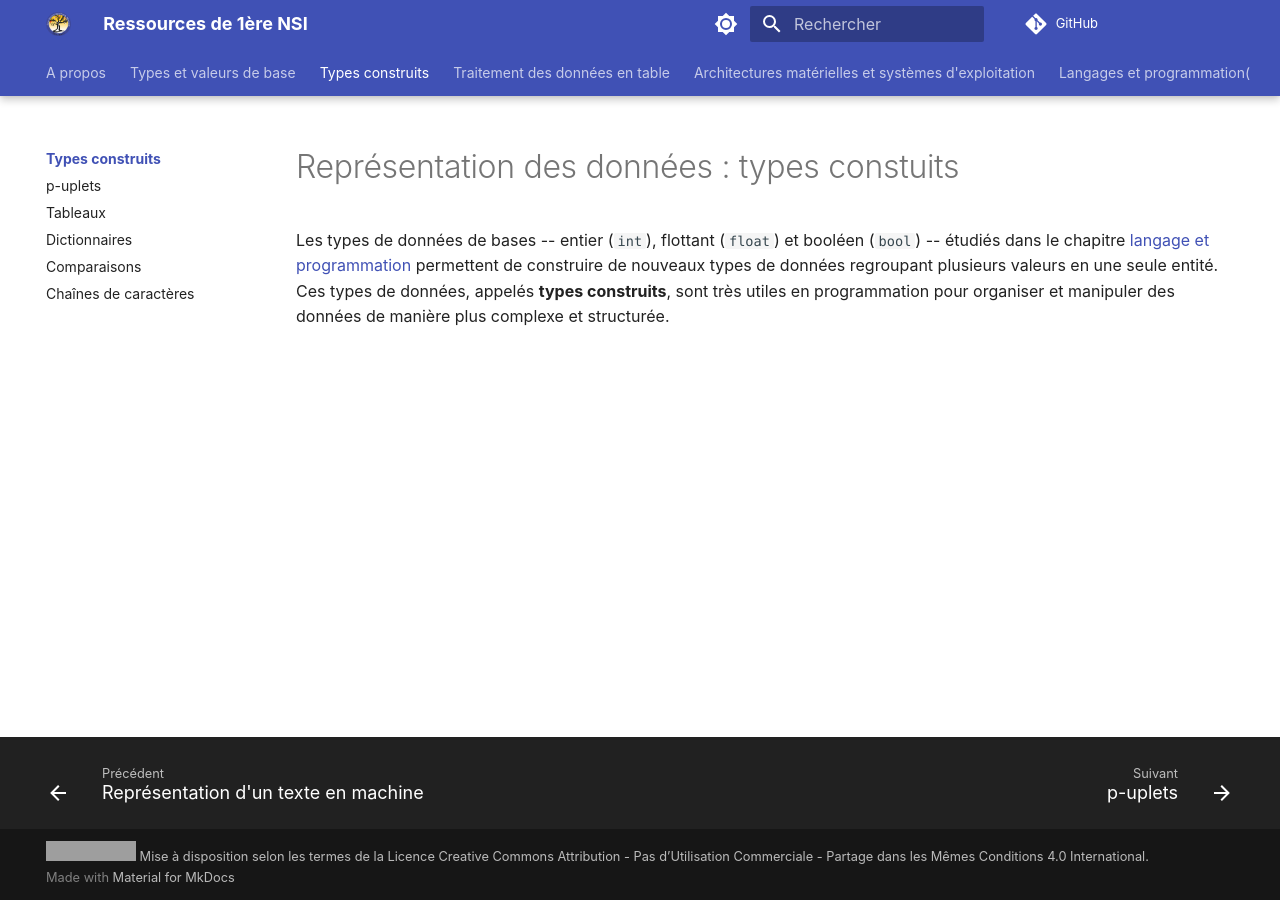
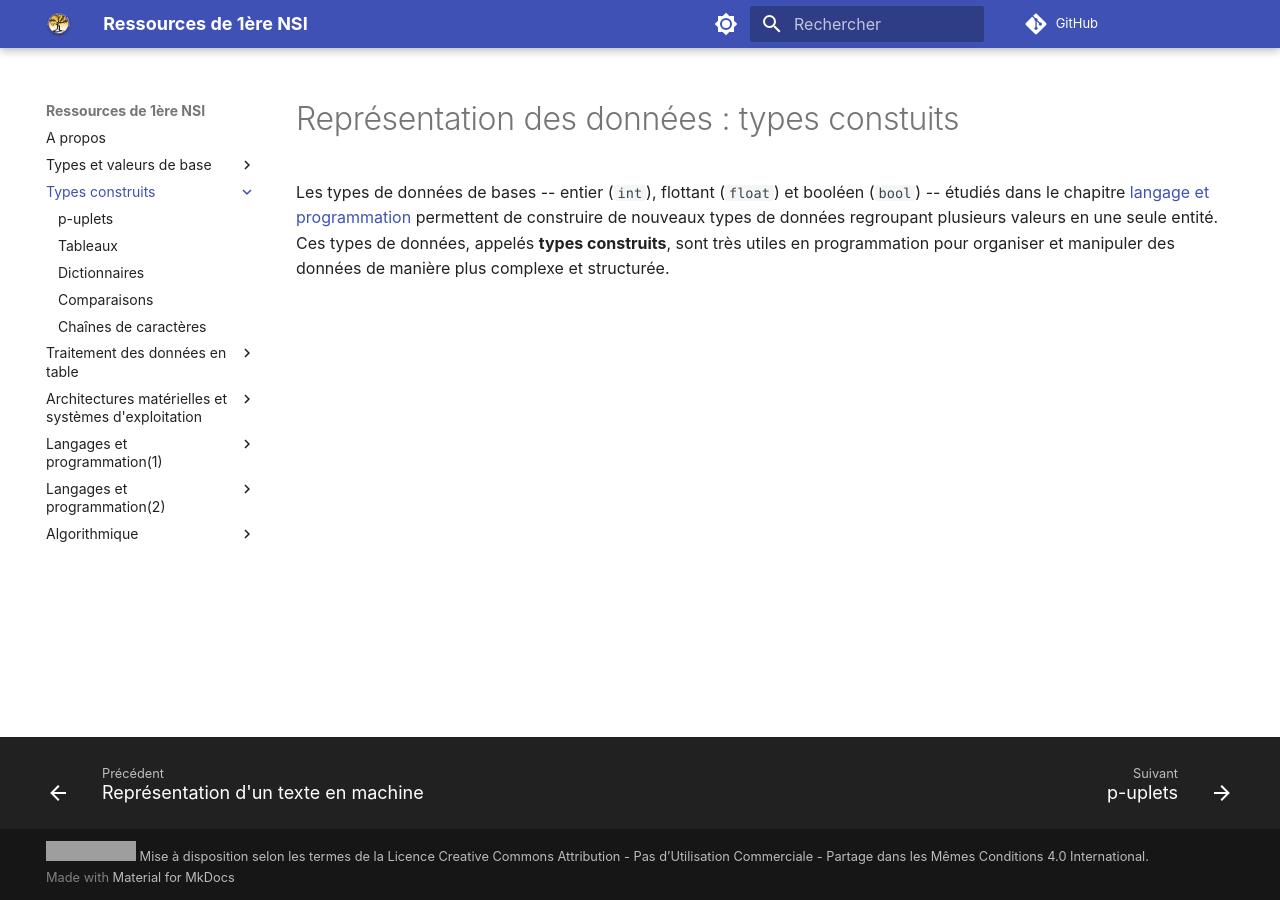
Before and after one commit to fab-perez/NSI-1, an MkDocs documentation site: the page built from docs/types-construits/index.md, in a window 1280 px wide. Built offline with MkDocs 1.6.1 and Material for MkDocs 9.7.7, drawn with Linux system fonts in a browser that asks for light colours; comment, search, counter and statistics services are not loaded; grey boxes are pictures that could not be loaded.

Commit message:
Update mkdocs.yml

```diff
--- a/mkdocs.yml
+++ b/mkdocs.yml
@@ -15,14 +15,14 @@ theme:
   name: material
   font: false
   features:
-    - navigation.tabs
-    - navigation.sections
+    #- navigation.tabs
+    #- navigation.sections
     - navigation.prune
     - navigation.expand
     - navigation.footer
     - navigation.indexes
     - navigation.instant
-    - navigation.tabs.sticky
+    #- navigation.tabs.sticky
     - navigation.top
     - navigation.tracking
     - toc.integrate
```
